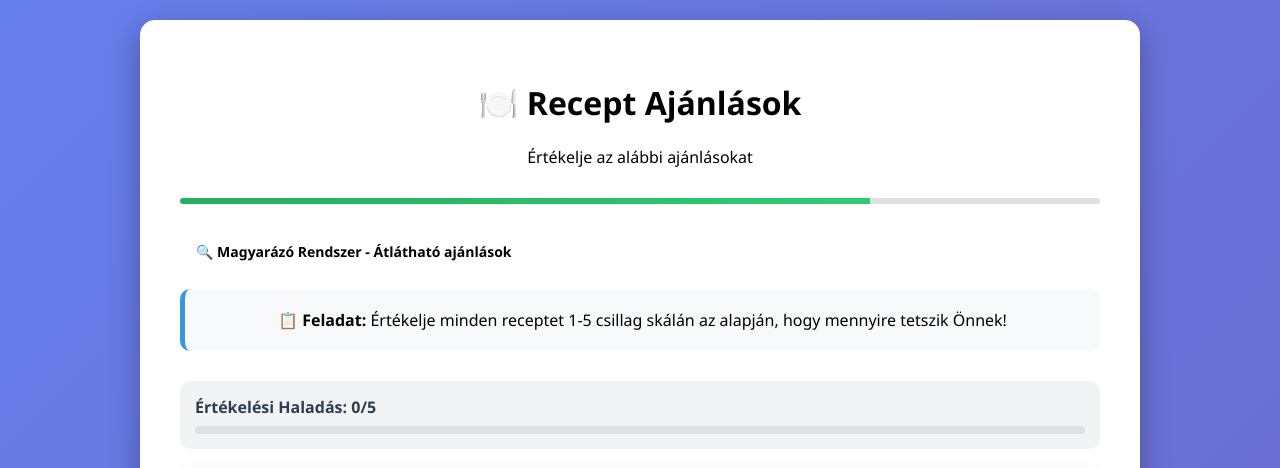
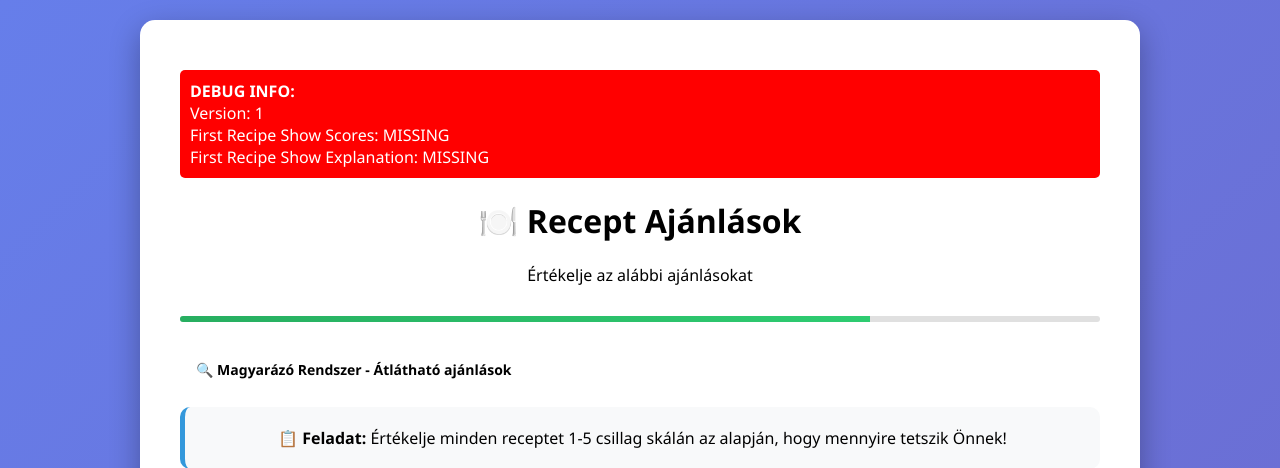
Before and after one commit to bvin81/sustainable-recipe-recommender_v2, a Flask app: page /study in a window 1280 px wide. Shown: the top 468 px of the page. Run offline with Flask 3, Linux system fonts and the light colour scheme; the visitor is signed in with stand-in values (Sample User, id 1).

Commit message:
Update study.html

```diff
--- a/user_study/templates/user_study/study.html
+++ b/user_study/templates/user_study/study.html
@@ -473,6 +473,15 @@
 </head>
 <body>
     <div class="container">
+        <!-- IDEIGLENESEN - SESSION DEBUG -->
+<div style="background: #ff0000; color: white; padding: 10px; margin: 10px 0; border-radius: 5px;">
+    <strong>DEBUG INFO:</strong><br>
+    Version: {{ version }}<br>
+    {% if recommendations and recommendations|length > 0 %}
+        First Recipe Show Scores: {{ recommendations[0].get('show_scores', 'MISSING') }}<br>
+        First Recipe Show Explanation: {{ recommendations[0].get('show_explanation', 'MISSING') }}<br>
+    {% endif %}
+</div>
         <div class="header">
             <h1>🍽️ Recept Ajánlások</h1>
             <p>Értékelje az alábbi ajánlásokat</p>
```
